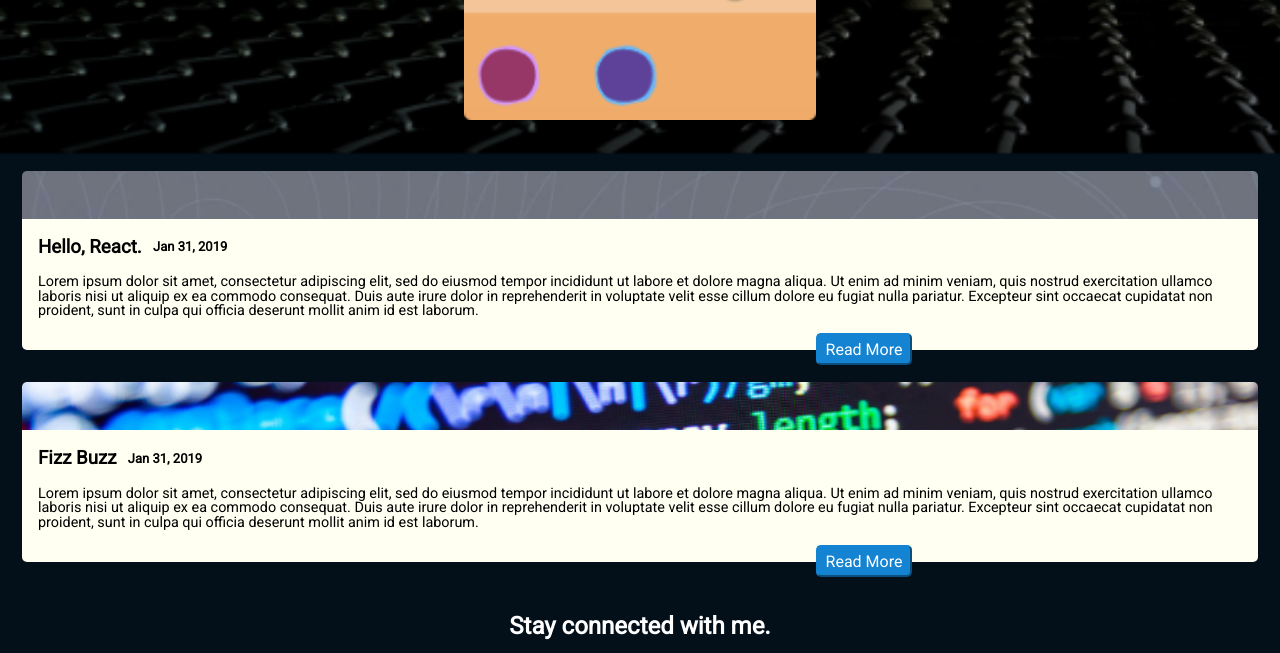
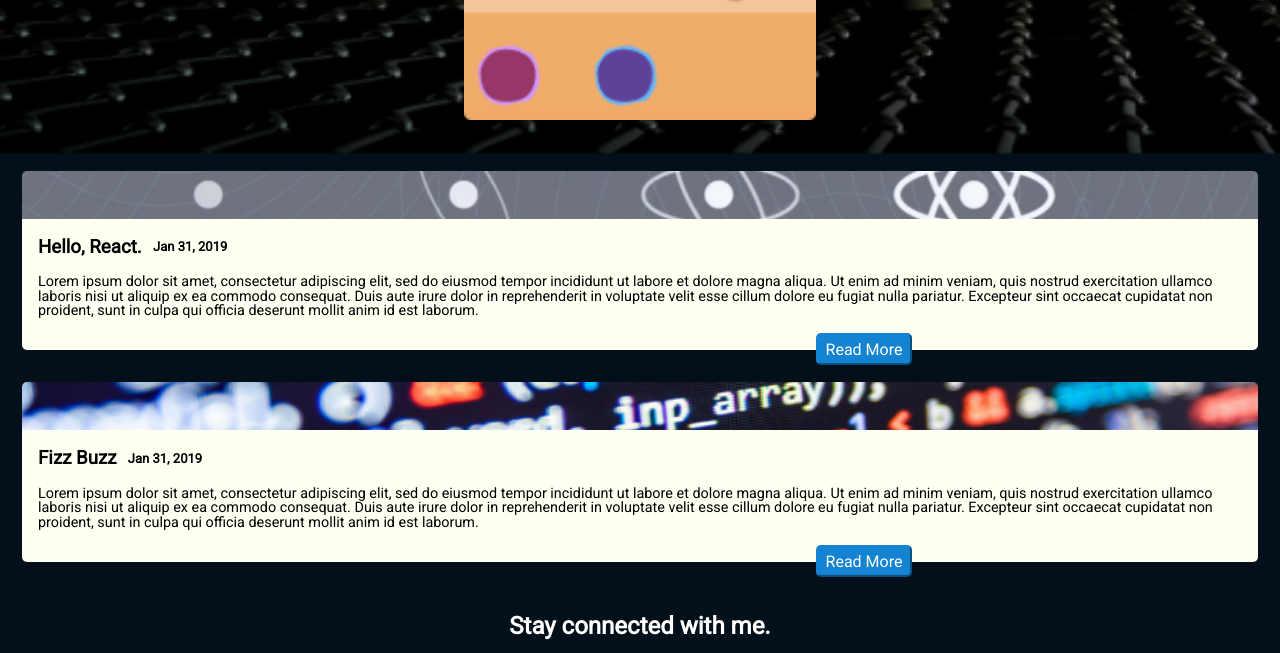
Before and after one commit to GarrettAnderson/portfolio, a website: page public/index.html in a window 1280 px wide. Shown: the part 1383-2036 px from the top of the page. Drawn offline with Linux system fonts and the light colour scheme.

Commit message:
organized the styles with comments

```diff
--- a/public/screen.css
+++ b/public/screen.css
@@ -17,11 +17,17 @@ body {
     background-color: #031019;
 }
 
+ul {
+    list-style: none;
+}
+
 .firstBackgroundImgContainer {
     background-image: url('images/space.png');
     background-repeat: no-repeat;
     background-size: cover;
 }
+
+/* Header Styles */
 
 header {
     display: flex;
@@ -60,11 +66,37 @@ header p {
     margin-top: 0px;
 }
 
-ul {
-    list-style: none;
+/* Hide some text from the header on mobile view */
+.selectHeaderText {
+    display: none;
 }
 
-/* Blog Post Specific Styles */
+/* END Header Styles */
+
+/* Project Section Styles */
+
+.projects {
+    display: flex;
+    flex-direction: column;
+    justify-content: center;
+    align-items: center;
+    /* background-image: url('images/space.png'); */
+    background-size: cover;
+    background-repeat: no-repeat;
+}
+
+.projects img {
+    width: 22rem;
+    padding-bottom: 1rem;
+}
+
+.projects ul {
+    padding-left: 0px;
+    /* margin: -3px; */
+}
+/* END Project Section Styles */
+
+/* Blog Post Section Styles */
 
 article {
     background-color: rgba(255, 255, 242);
@@ -108,12 +140,14 @@ button {
     top: 15px;
     left: 14rem;
     height: 2rem;
+    cursor: pointer;
 }
 
 .postImage {
     background-image: url('images/react.png');
     background-size: cover;
-    background-position-y: -8.5rem;
+    background-repeat: no-repeat;
+    background-position-y: 50%;
     background-attachment: scroll;
     height: 1rem;
     padding: 1rem;
@@ -123,9 +157,12 @@ button {
 .post2Image {
     background-image: url('images/code.png');
     background-size: cover;
-    background-position-y: -8.5rem;
-    height: 3rem;
-    padding: 0rem;
+    background-repeat: no-repeat;
+    background-position-y: 50%;
+    background-attachment: scroll;
+    height: 1rem;
+    padding: 1rem;
+    border-radius: 5px 5px 0px 0px;
 }
 
 .blogPosts ul {
@@ -147,6 +184,8 @@ button {
     border-radius: 5px 5px 0px 0px;
 }
 
+/* END Blog Post Section Styles*/
+
 /* Footer Styles */
 footer {
     background-color: #031019;
@@ -165,6 +204,10 @@ footer p {
     text-align: center;
 }
 
+footer span {
+    display: none;
+}
+
 /* Footer Social Media Icons */
 
 footer > ul {
@@ -181,6 +224,7 @@ footer > ul > li {
     padding: 1rem;
     height: 2em;
     margin: 0rem 1rem;
+    cursor: pointer;
 }
 
 .fa-twitter {
@@ -189,36 +233,4 @@ footer > ul > li {
 
 /* End Icon Styles */
 
-footer span {
-    display: none;
-}
-
 /* End Footer Styles */
-
-/* Hide some text from the header on mobile view */
-.selectHeaderText {
-    display: none;
-}
-
-.projects {
-    display: flex;
-    flex-direction: column;
-    justify-content: center;
-    align-items: center;
-    /* background-image: url('images/space.png'); */
-    background-size: cover;
-    background-repeat: no-repeat;
-}
-
-.projects img {
-    width: 22rem;
-    padding-bottom: 1rem;
-}
-
-.projects ul {
-    padding-left: 0px;
-    /* margin: -3px; */
-}
-
-.blogPosts header {
-}
```
